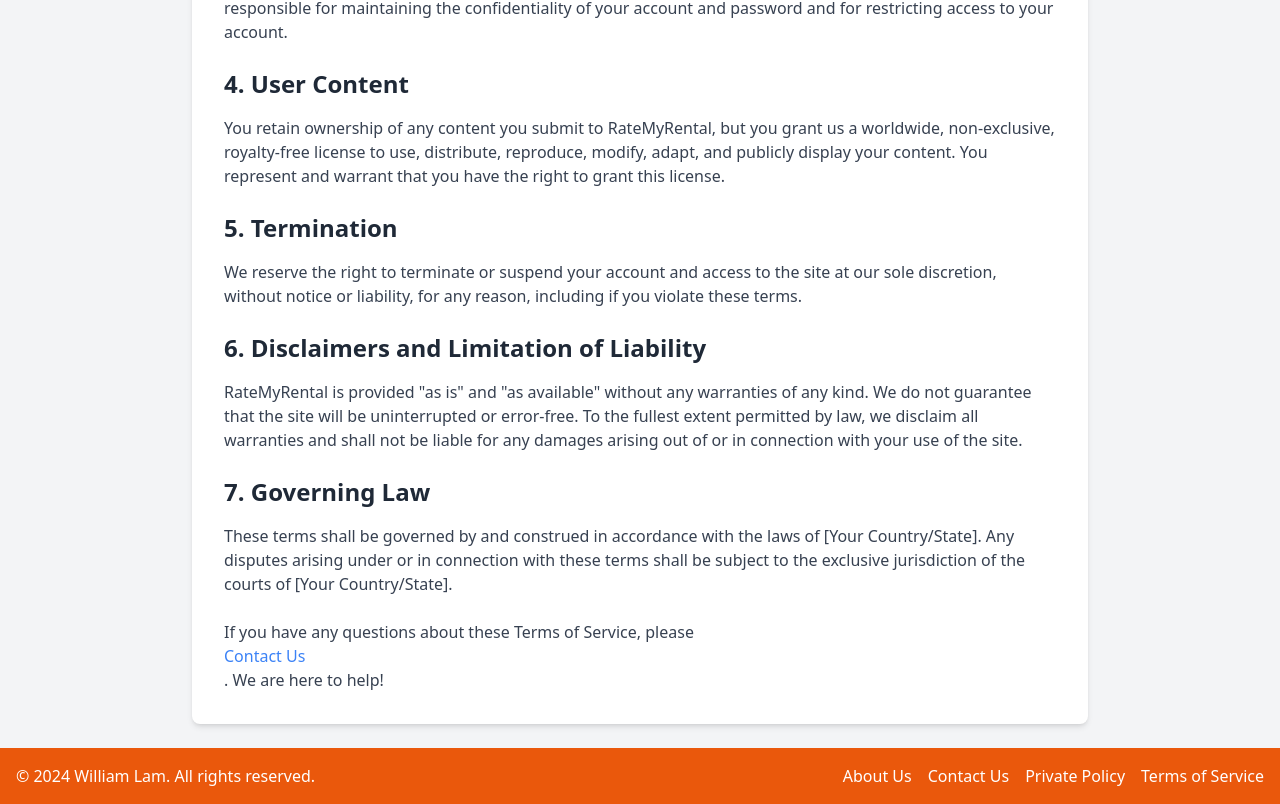
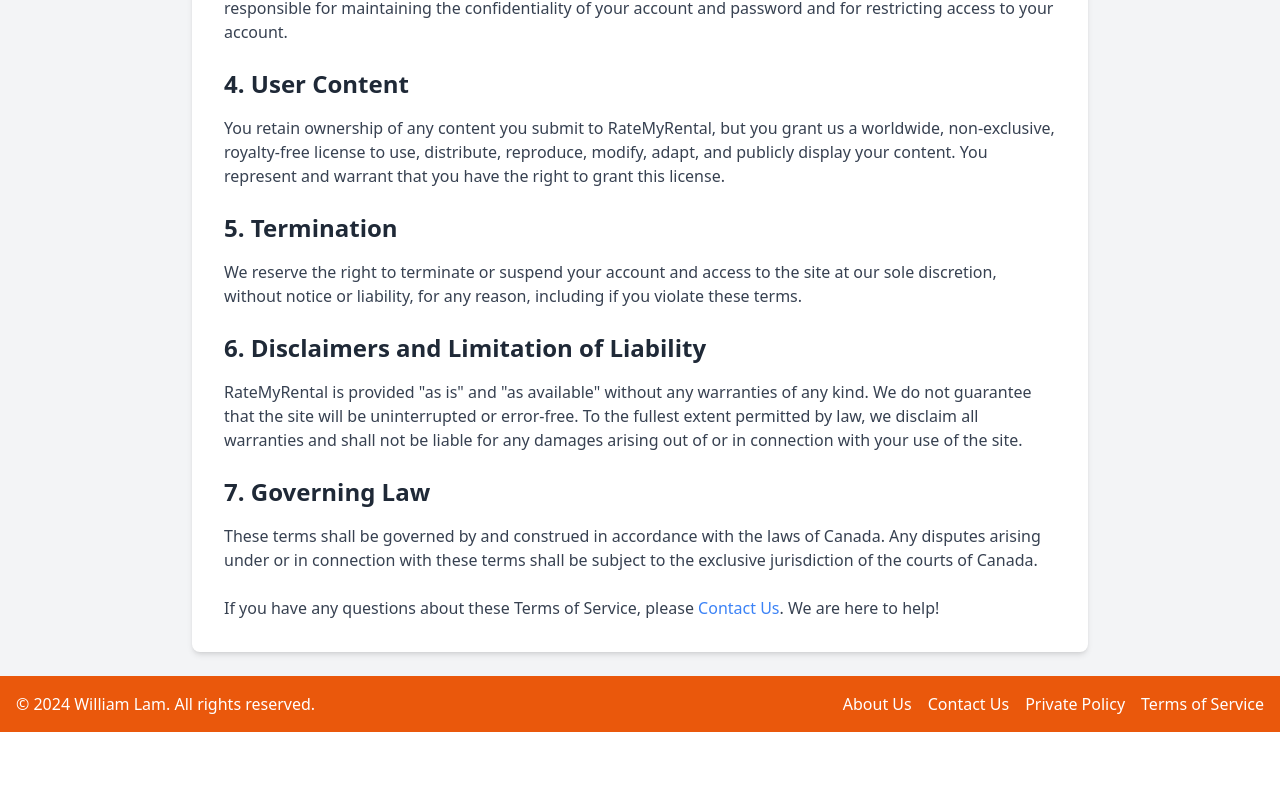
Before and after one commit to williamntlam/rate-my-rental, a React (Vite) app in the folder frontend/: page /terms-of-service in a window 1280 px wide. Shown: the part 632-1436 px from the top of the page. After the commit the page ends 1364 px from the top, so only its background shows below. Built offline with nearby package versions, Linux system fonts and the light colour scheme.

Commit message:
feat: added login page author: William Lam<williamntlam@gmail.com>

```diff
--- a/frontend/src/pages/Profile.tsx
+++ b/frontend/src/pages/Profile.tsx
@@ -1,5 +1,24 @@
 const Profile = () => {
-  return <div className="min-h-screen">Profile Page</div>;
+  {
+    /* Have a profile picture Circle, with name and email. */
+    /* Use information from Auth0 */
+  }
+
+  return (
+    <div className="flex flex-col min-h-screen bg-gray-100">
+      <div className="flex-grow flex items-center justify-center p-6">
+        <div className="max-w-4xl w-full bg-white shadow-md rounded-lg p-8">
+          <section className="text-center">
+            <div className="w-32 h-32 bg-gray-700 rounded-full mx-auto mb-4 flex items-center justify-center">
+              profile picture
+            </div>
+            <h2 className="text-xl font-bold mb-2">UserName</h2>
+            <p className="text-gray-700">User Email</p>
+          </section>
+        </div>
+      </div>
+    </div>
+  );
 };
 
 export default Profile;
--- a/frontend/src/static/PrivatePolicy.tsx
+++ b/frontend/src/static/PrivatePolicy.tsx
@@ -80,11 +80,9 @@
           </p>
           <p className="text-gray-700">
             If you have any questions about this Privacy Policy, please{" "}
-            <nav>
-              <Link to="/contact-us" className="text-blue-500 hover:underline">
-                Contact Us
-              </Link>
-            </nav>
+            <Link to="/contact-us" className="text-blue-500 hover:underline">
+              Contact Us
+            </Link>
             . We are here to help!
           </p>
         </section>
--- a/frontend/src/static/TermsOfService.tsx
+++ b/frontend/src/static/TermsOfService.tsx
@@ -90,19 +90,17 @@
           </h2>
           <p className="text-gray-700 mb-6">
             These terms shall be governed by and construed in accordance with
-            the laws of [Your Country/State]. Any disputes arising under or in
-            connection with these terms shall be subject to the exclusive
-            jurisdiction of the courts of [Your Country/State].
+            the laws of Canada. Any disputes arising under or in connection with
+            these terms shall be subject to the exclusive jurisdiction of the
+            courts of Canada.
           </p>
         </section>
         <section>
           <p className="text-gray-700">
             If you have any questions about these Terms of Service, please{" "}
-            <nav>
-              <Link to="/contact-us" className="text-blue-500 hover:underline">
-                Contact Us
-              </Link>
-            </nav>
+            <Link to="/contact-us" className="text-blue-500 hover:underline">
+              Contact Us
+            </Link>
             . We are here to help!
           </p>
         </section>
```
